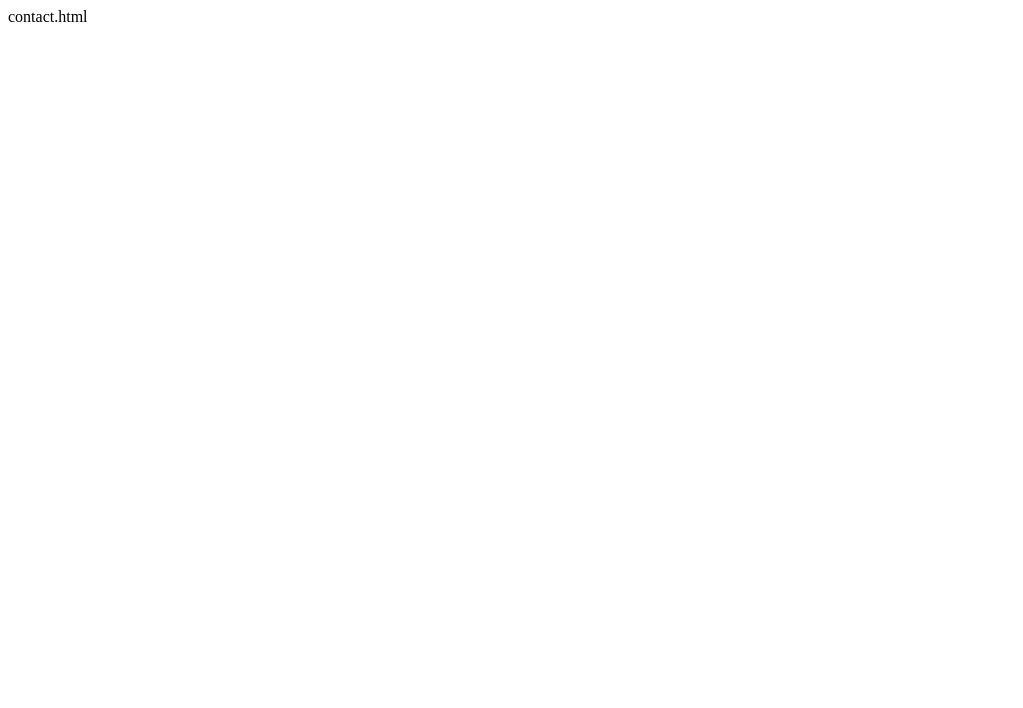
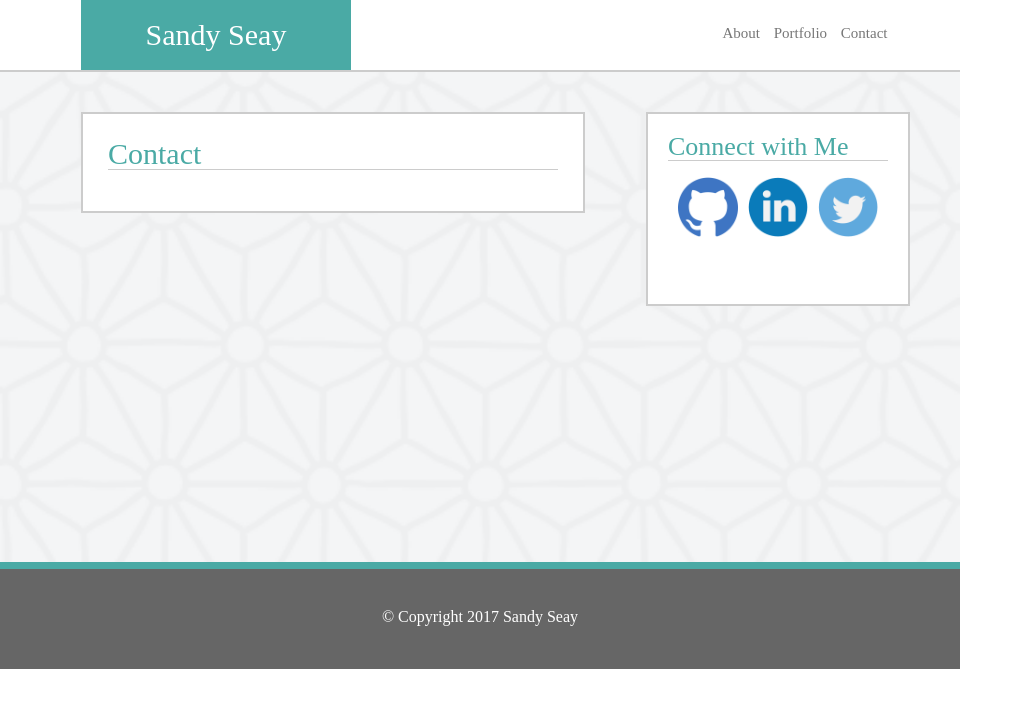
Before and after one commit to seayport/Responsive-Portfolio, a plain HTML site: page Contact.html in a window 1280 px wide. Shown: the whole page, without its empty margins (0-1023 px from the left). Drawn offline with Linux system fonts and the light colour scheme.

Commit message:
trying again

```diff
--- a/Contact.html
+++ b/Contact.html
@@ -1 +1,54 @@
-contact.html
+<!DOCTYPE html>
+<html lang= "en">
+<head>
+  <meta charset="utf-8">
+  <meta name="viewport" content="width=device-width, initial-scale=1">
+  <title>Sandy Seay's Portfolio_About.png</title>
+  <link rel="stylesheet" type="text/css" href="assets/css/reset.css">
+  <link rel="stylesheet" type="text/css" href="assets/css/style.css">
+</head>
+
+<body>
+
+  <section id="header">
+    <div id="header-content">
+    <div class="name">
+      <name>Sandy Seay</name>
+    </div>
+<!-- Navigation -->
+    <div class="nav">
+      <nav>
+      <ul>
+        <li class="navi" style="list-style:none;">
+          <a href=index.html>About</a>
+        </li>
+        <li class="navi" style="list-style:none;">
+          <a href="portfolio.html">Portfolio</a>
+        </li>
+        <li class="navi" style="list-style:none;"><a href=contact.html>Contact</a></li>
+      </ul>
+    </nav>
+  </div>
+   </div>
+  </section>
+
+  <section id="main-container">
+      <div class="about-me">
+        <h2>Contact</h2>
+<br>
+
+      </div>
+    <div class="contact-info">
+      <h3>Connect with Me</h3>
+      <br>
+      <ul><a href="https://github.com/seayport" alt="GitHub"><img src="images/Github.png" alt="Sandy's Github" style=width="60" height="60";>
+      <ul><a href="https://www.linkedin.com/in/sandy-seay-910b886" alt="LinkedIn"><img src="images/linkedin.png" alt="Sandy's LinkedIn" style=width="60" height="60";>
+      <ul><a href="https://twitter.com/seaysandy" alt="Twitter"><img src="images/twitter.png" alt="Sandy's Twitter" style=width="60" height="60";></a>
+      </ul>
+     </div>
+  </section>
+    </body>
+
+      <div class="footer">&copy; Copyright 2017 Sandy Seay</div>
+
+</html>
--- a/assets/css/style.css
+++ b/assets/css/style.css
@@ -1,7 +1,7 @@
 #header-content {
     background: #ffffff;
     color: 		#777777;
-    height:     100px;
+    height:     70px;
     top: 		     0;
     text-align:    center;
     max-width: 	960px;
@@ -14,30 +14,31 @@
 .name {
     background:    #4aaaa5;
     width:         230px;
-    padding:       18px 25px;
+    padding:       20px 20px;
     color:         #ffffff;
     font-size:     30px;
     text-align:    center;
     border-width:  0px;
-    margin-left:   81px;
+    margin-left:   41px;
     margin-top: 	  0;
     margin-bottom:  0;
     margin-right:   0;
     float:         left;
     position:      relative;
-    /*bottom:        -36px;*/
-    left:          30px;
+    left:          40px;
 }
 
 .nav {
     width:    300px;
+    height:   45px;
     float:    right;
     position: relative;
-    /*bottom:   -62px;*/
+    padding-top: 25px;
 }
 
 .navi{
-    font-size:    18px;
+    font-size:    15px;
+    color:        #ffffff;
     display:      inline;
     margin-right: 10px;
 }
@@ -64,20 +65,24 @@ a:active {
 
 body {
   background-size: 960px;
-  margin:   10 auto;
+  margin:   50 auto;
   max-width: 960px;
 }
+
 #main-container {
   background-image:url("../../images/asanoha-400px.png");
   background-repeat: repeat;
   background-size: 960px;
+  padding-top: 40px;
   height: 450px;
-  margin: 10 auto;
   max-width: 960px;
 }
+
 .about-me {
   background: #ffffff;
   float: left;
+  margin-left:   81px;
+  padding: 25px;
   border: 2px solid #ccc;
   width: 450px;
 }
@@ -89,29 +94,41 @@ img {
 
 h2 {
     color: #4aaaa5;
+    font-size: 30px;
     text-align: left;
     border-bottom: 1px solid #ccc;
 }
 
 h3 {
     color: #4aaaa5;
-    text-align: center;
-}
+    font-size: 26px;
+    text-align: left;
+    border-bottom: 1px solid #ccc;
+  }
 
 p {
     text-align: left;
     font-family: verdana;
     font-size: 15px;
+    color: #7777777;
 }
 
 .contact-info {
     background: #ffffff;
+    padding: 20px 20px;
     float: right;
-    width: 320px;
+    margin-right: 50px;
+    border: 2px solid #ccc;
+    width: 220px;
+    height: 150px;
     overflow: hidden;
 }
 
-#fixedfooter {
-  background: #666666;
-  border-top: 3px solid #ccc;
+.footer {
+  background-color: #666666;
+  border-top: 7px solid #4aaaa5;
+  height: 60px;
+  padding-top: 40px;
+  color: white;
+  text-align: center;
 }
```
Also changed, not shown: index.html (+10 -7 lines), portfolio.html (+53 -1 lines).
